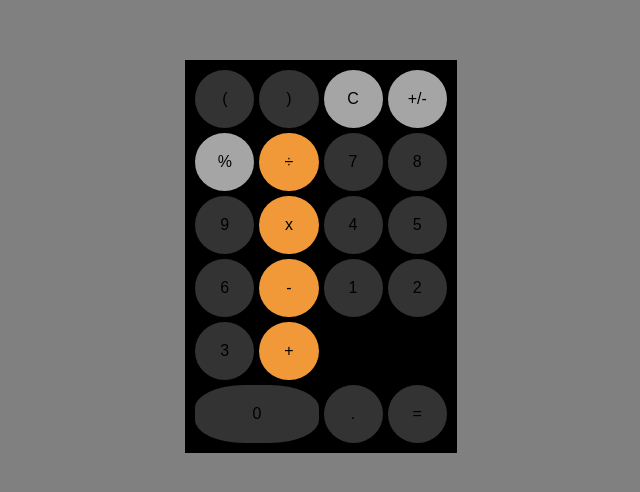
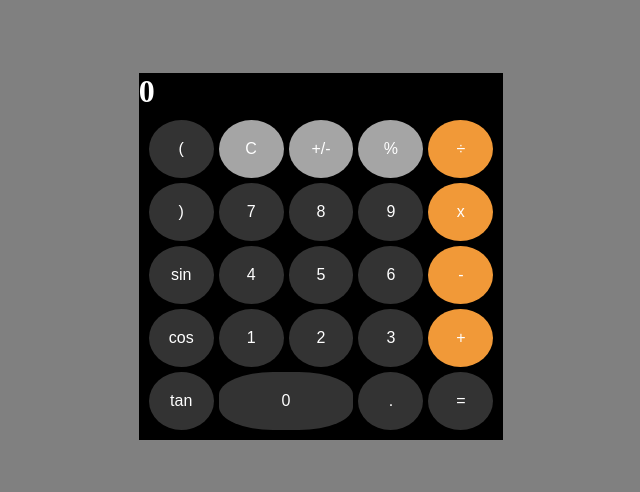
Before and after one commit to Matthew-Hughes3488/nology-calculator, a website built with Vite: page index.html in a window 1280 px wide. Shown: the part 144-636 px from the top of the page, without its empty margins (319-959 px from the left). Built offline with nearby package versions, Linux system fonts and the light colour scheme.

Commit message:
Finished styling the wider views. It now adds sin, cos, and tan buttons on larger displays

```diff
--- a/index.html
+++ b/index.html
@@ -9,33 +9,36 @@
   <body>
 
     <main class="calculator">
-      <h1 class="calculator__output"></h1>
+      <h1 class="calculator__output">0</h1>
 
       <section class="buttons">
 
-        <button class="buttons__button">&#40;</button>
-        <button class="buttons__button">&#41;</button>
 
+        <button class="buttons__button buttons__button--extention ">&#40;</button>
         <button class="buttons__button buttons__button--light-grey">C</button>
         <button class="buttons__button buttons__button--light-grey">+/-</button>
         <button class="buttons__button buttons__button--light-grey">%</button>
         <button class="buttons__button buttons__button--orange">&divide;</button>
 
+        <button class="buttons__button buttons__button--extention ">&#41;</button>
         <button class="buttons__button">7</button>
         <button class="buttons__button">8</button>
         <button class="buttons__button">9</button>
         <button class="buttons__button buttons__button--orange">x</button>
 
+        <button class="buttons__button buttons__button--extention">sin</button>
         <button class="buttons__button">4</button>
         <button class="buttons__button">5</button>
         <button class="buttons__button">6</button>
         <button class="buttons__button buttons__button--orange">-</button>
 
+        <button class="buttons__button buttons__button--extention">cos</button>
         <button class="buttons__button">1</button>
         <button class="buttons__button">2</button>
         <button class="buttons__button">3</button>
         <button class="buttons__button buttons__button--orange">+</button>
 
+        <button class="buttons__button buttons__button--extention">tan</button>
         <button class="buttons__button buttons__button--zero">0</button>
         <button class="buttons__button buttons__button--dot">.</button>
         <button class="buttons__button buttons__button--equals">=</button>
--- a/src/_buttons.scss
+++ b/src/_buttons.scss
@@ -6,6 +6,7 @@
     grid-template-columns: repeat(4, 1fr);
     grid-template-rows: repeat(5, 1fr);
     gap: 5px;
+
     &__button{
         background-color: $color-dark-grey;
         padding: 20px;
@@ -13,6 +14,11 @@
         outline: none;
         border: none;
         font-size: 1rem;
+        color: $color-white;
+
+        &--extention{
+            display: none;
+        }
 
         &--orange{
             background-color: $color-orange;
@@ -28,3 +34,23 @@
         }
     }
 }
+
+@media screen and (min-width: 567px){
+    .buttons{
+        display: unset;
+        display: grid;
+        grid-template-columns: repeat(5, 1fr);
+        grid-template-rows: repeat(5, 1fr);
+
+        &__button{
+
+            &--zero{
+                grid-column: 2/4;
+            }
+
+            &--extention{
+                display: unset;
+            }
+        }
+    }
+}
```
